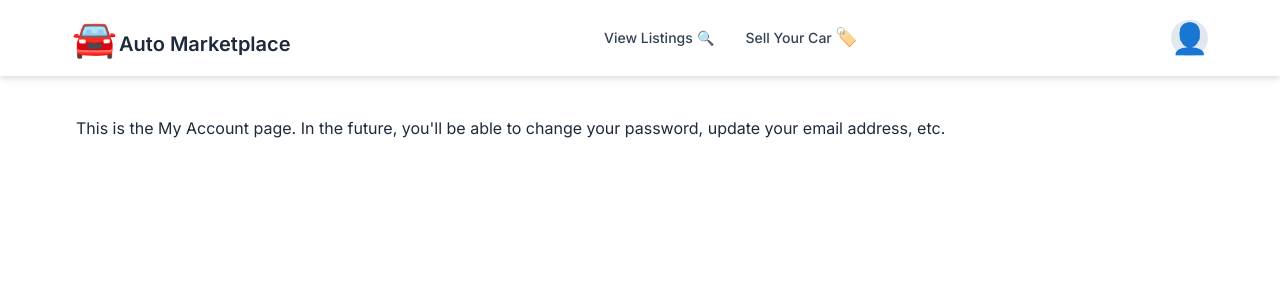
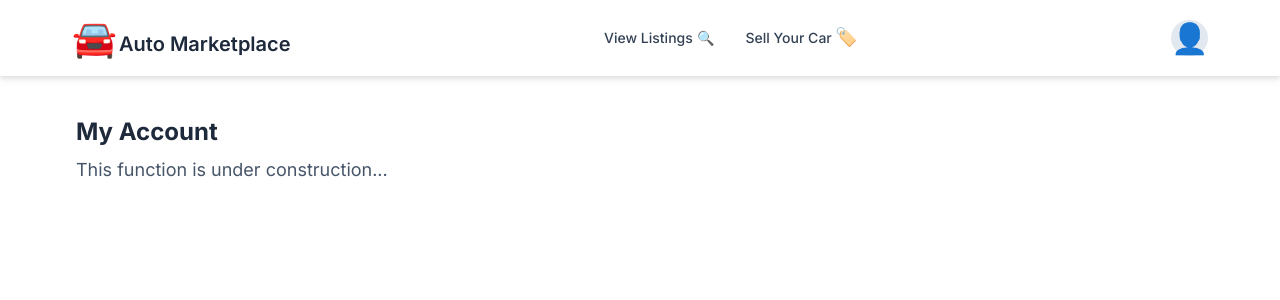
Before and after one commit to durkes/classifieds-mvp, a React (Vite) app: page /user/account in a window 1280 px wide. Shown: the top 300 px of the page. Built offline with nearby package versions, Linux system fonts and the light colour scheme.

Commit message:
Update placeholder page

```diff
--- a/src/components/Listings/MyFavorites.jsx
+++ b/src/components/Listings/MyFavorites.jsx
@@ -1,7 +1,29 @@
-export default function MyFavorites() {
-    return (
-        <div>
-            <p>This is the favorites page</p>
+import { Navigate } from 'react-router-dom';
+import { useQuery } from 'react-query';
+import fetchHelper from '../../utils/fetch-helper';
+import { setCookie } from '../../utils/browser-cookies';
+import ListingsCard from './ListingsCard';
+import LoadingOverlay from '../LoadingOverlay';
+
+export default function MyFavotires() {
+    const { isSuccess, isError, data, error } = useQuery(['listings', 1], () =>
+        fetchHelper('post', '/v1/listings/mine', {}));
+
+    if (isError) {
+        setCookie('loginReferrer', '/listings/mine', 1);
+        return <Navigate to="/user/login" />;
+    }
+
+    if (!isSuccess) {
+        return <LoadingOverlay />;
+    }
+
+    return (<>
+        <h2 className="text-2xl font-bold">My Favorites</h2>
+        <p className="mt-2 text-lg text-slate-600">This function is under construction...</p>
+
+        <div className="-mx-4 mt-6 flex flex-wrap">
+            {data.items && data.items.map(item => <ListingsCard {...item} />)}
         </div>
-    );
+    </>);
 }
--- a/src/components/User/MyAccount.jsx
+++ b/src/components/User/MyAccount.jsx
@@ -1,7 +1,6 @@
 export default function MyAccount() {
-    return (
-        <div>
-            <p>This is the My Account page. In the future, you'll be able to change your password, update your email address, etc.</p>
-        </div>
-    );
+    return (<>
+        <h2 className="text-2xl font-bold">My Account</h2>
+        <p className="mt-2 text-lg text-slate-600">This function is under construction...</p>
+    </>);
 }
```
